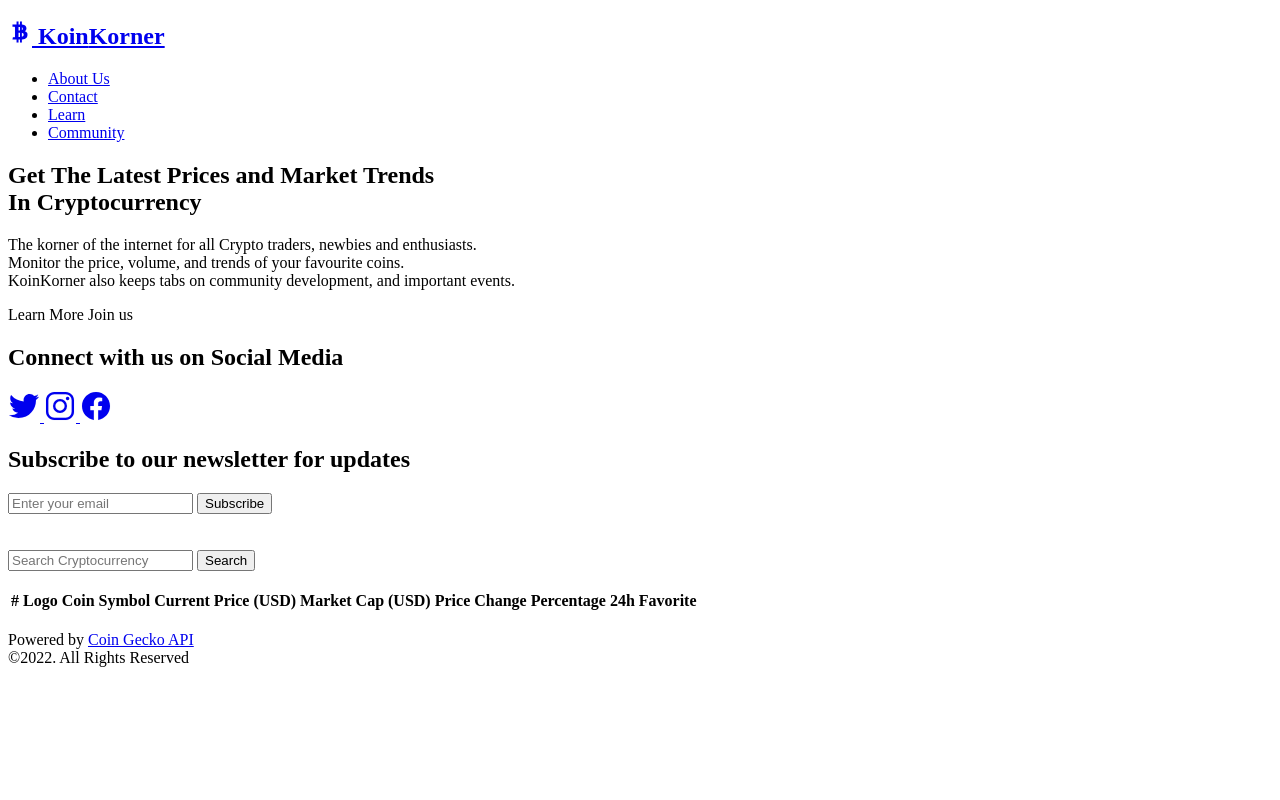
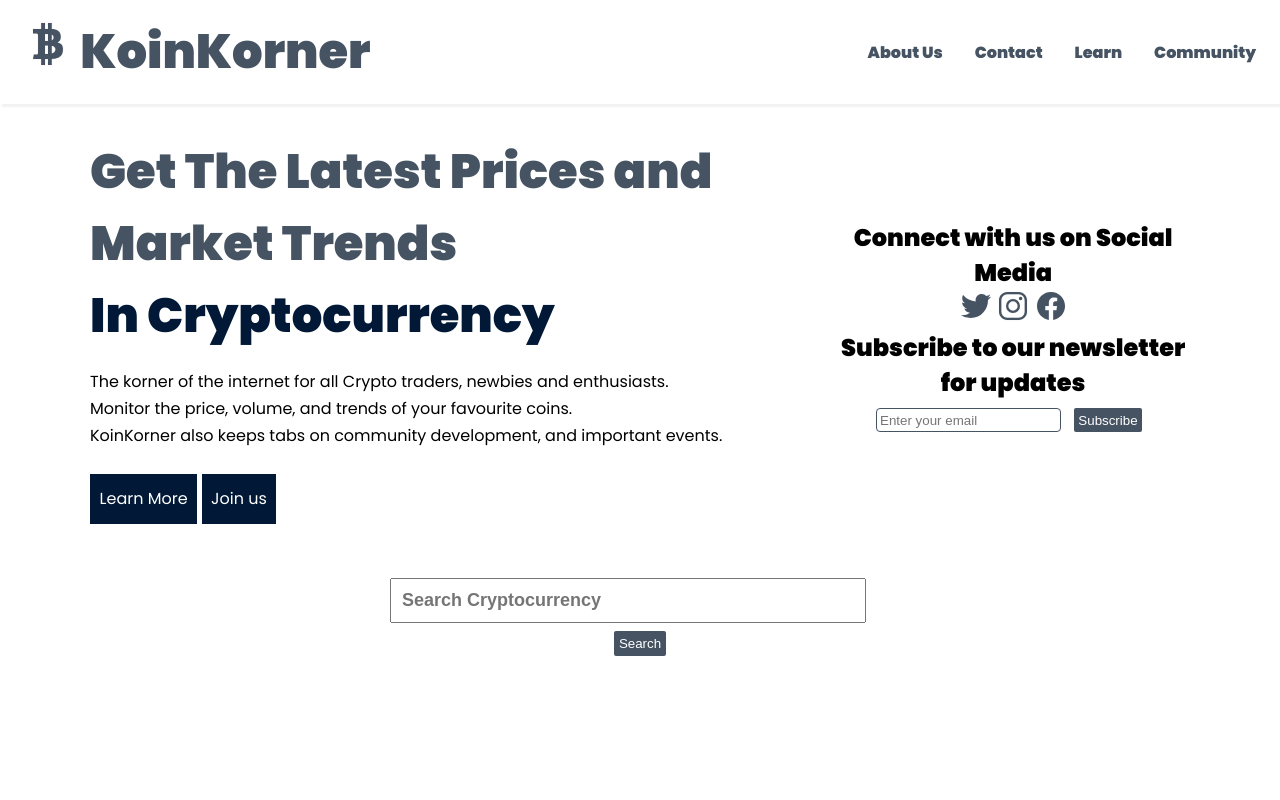
Before and after one commit to andisiambuku/Koin-Korner, a plain HTML site: page index.html in a window 1280 px wide. Shown: the top 800 px of the page. Drawn offline with nearby package versions, Linux system fonts and the light colour scheme; no server answers.

Commit message:
back to normal

```diff
--- a/index.html
+++ b/index.html
@@ -3,7 +3,7 @@
     <head>
         <meta charset="UTF-8"/>
         <meta name="viewport" content="width=device-width, initial-scale=1.0"/>
-<!--         <link rel="stylesheet" href="./style/style.css"/> -->
+        <link rel="stylesheet" href="./style/style.css"/>
         <!-- <link rel="stylesheet" href="https://maxcdn.bootstrapcdn.com/bootstrap/3.3.7/css/bootstrap.min.css"> -->
         <title>Koin Korner</title>
     </head>
```
